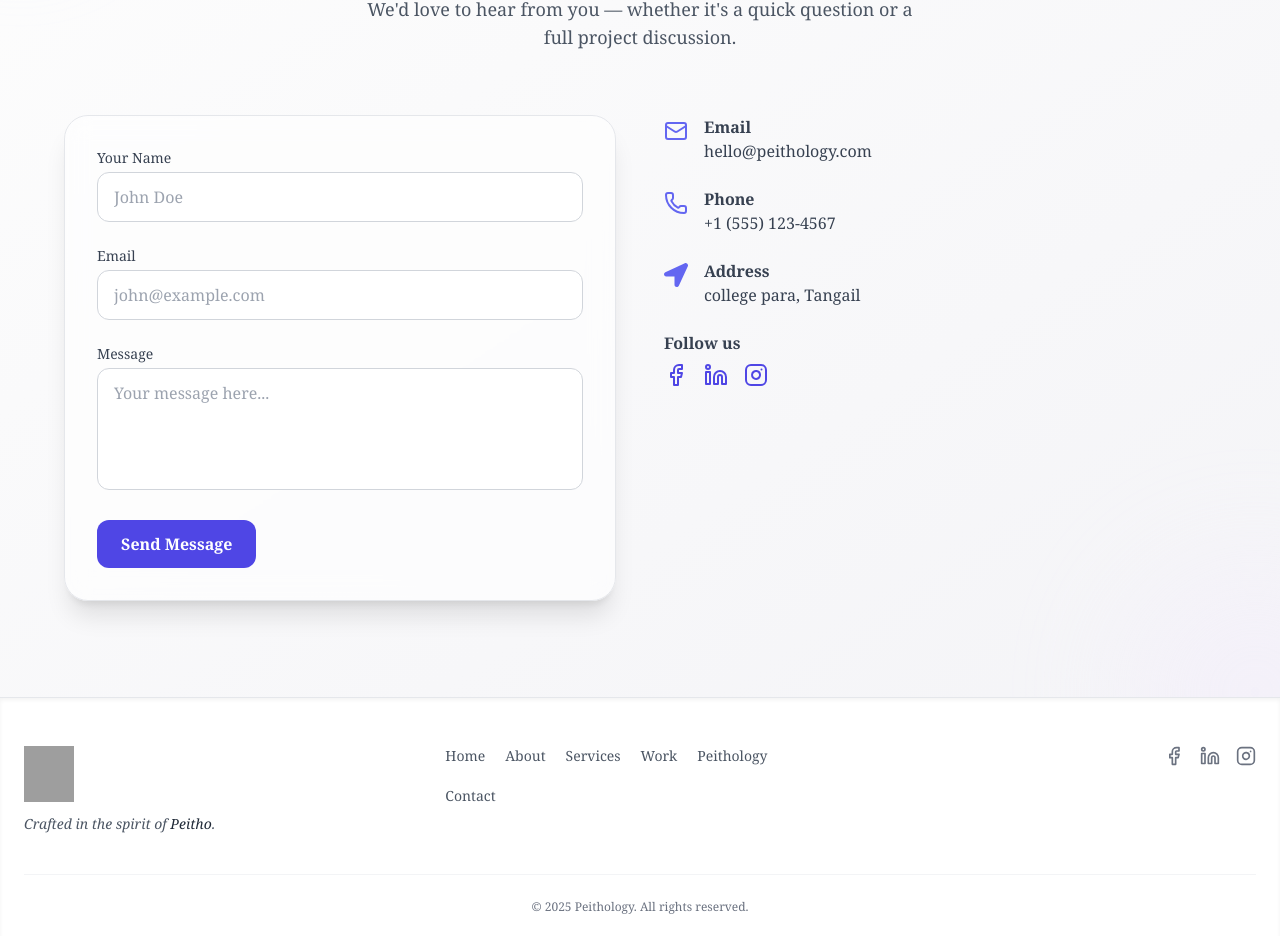
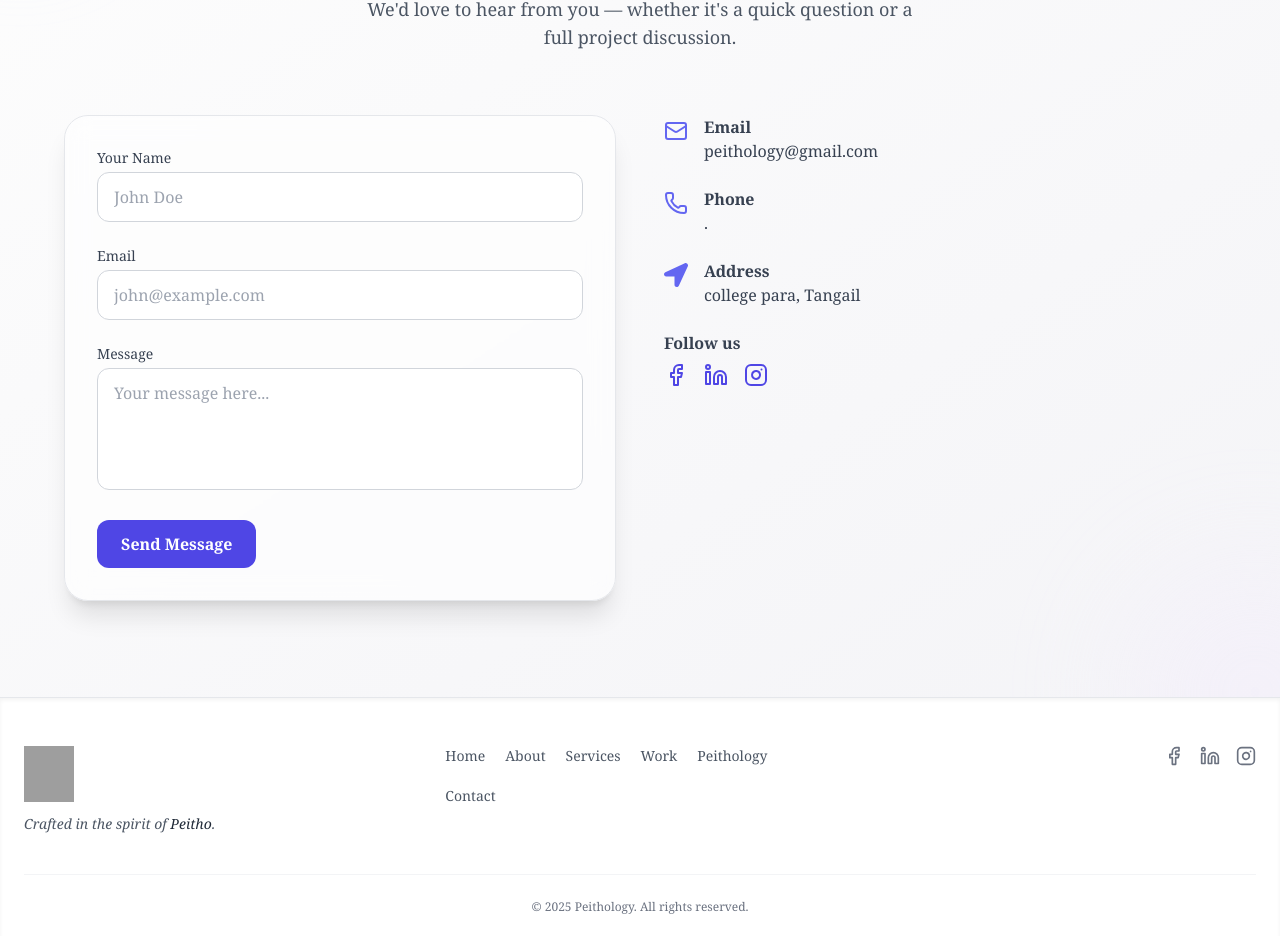
Before and after one commit to sheikhtasmia/Peitho-web, a React (Vite) app: page / in a window 1280 px wide. Shown: the part 6612-7548 px from the top of the page. Built offline with nearby package versions, Linux system fonts and the light colour scheme; grey boxes are pictures that could not be loaded.

Commit message:
Update Contact .jsx

```diff
--- a/src/Components/Page/Contact/Contact .jsx
+++ b/src/Components/Page/Contact/Contact .jsx
@@ -84,14 +84,14 @@ const Contact = () => {
               <Mail className="text-indigo-500 w-6 h-6 mt-1" />
               <div>
                 <h4 className="font-semibold">Email</h4>
-                <p>hello@peithology.com</p>
+                <p>peithology@gmail.com</p>
               </div>
             </div>
             <div className="flex items-start gap-4">
               <Phone className="text-indigo-500 w-6 h-6 mt-1" />
               <div>
                 <h4 className="font-semibold">Phone</h4>
-                <p>+1 (555) 123-4567</p>
+                <p>.</p>
               </div>
             </div>
             <div className="flex items-start gap-4">
```
